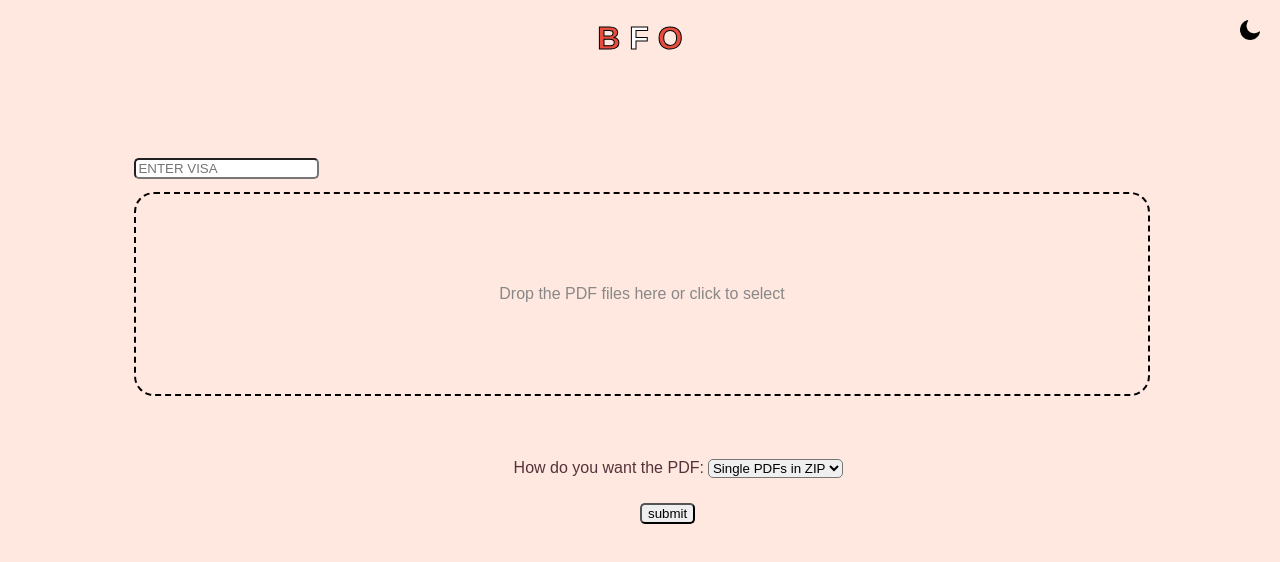
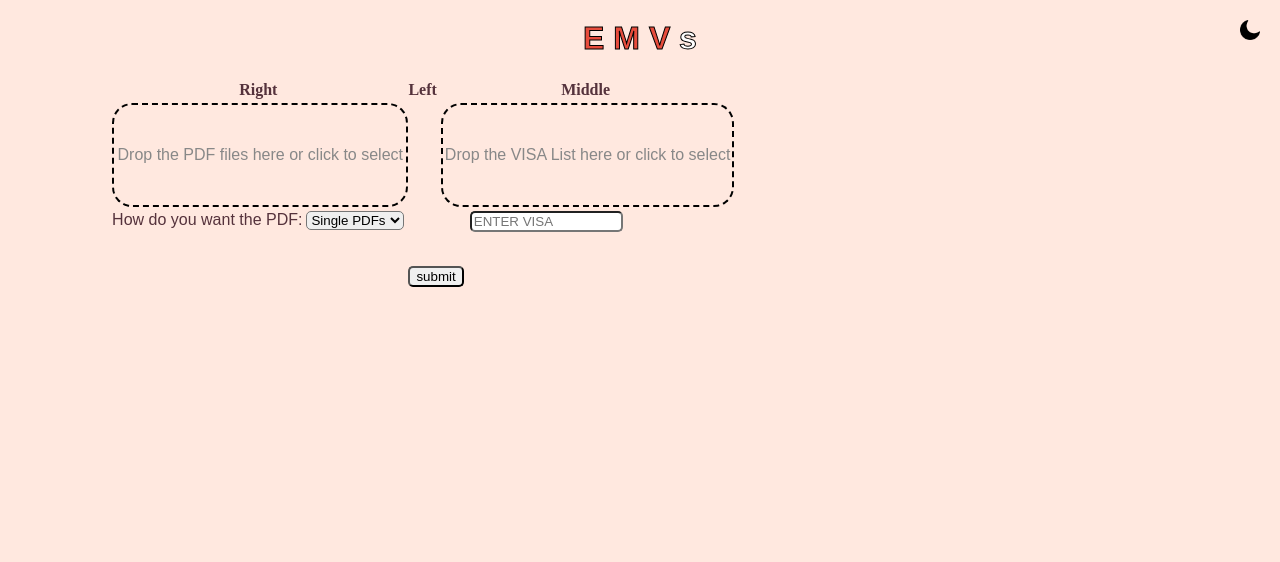
Before and after one commit to OPXBen/PDFStundenplanApplikation, a plain HTML site: page src/html/index.html in a window 1280 px wide. Drawn offline with Linux system fonts and the light colour scheme.

Commit message:
Visa Input add

```diff
--- a/src/css/dark-mode.scss
+++ b/src/css/dark-mode.scss
@@ -22,7 +22,7 @@ body {
   filter: invert(1) hue-rotate(180deg);
 }
 
-#dropZone {
+#dropZonePDF {
     filter: invert(1) hue-rotate(180deg);
     border: 2px dashed #000000;
     border-radius: 20px;
--- a/src/css/main.scss
+++ b/src/css/main.scss
@@ -34,26 +34,22 @@ h1{
     z-index: 1000; /* ensure it stays on top */
 }
 
-#visaInput {
-display: flex;
-margin-top: 8%;
-margin-left: 10% ;
-border-radius: 5px;
-}
 
 
 /* PDF Dropp */
 
-#dropZone {
+#table {
+
+
+
+
+  #dropZonePDF {
     border: 2px dashed #000000;
     border-radius: 20px;
-    width: 80%;
-    height: 200px;
-    margin-top: 1%;
-    margin-left: 10%;
-    margin-bottom: 5%;
+    width: 100%;
+    height: 100px;
     text-align: center;
-    line-height: 200px;
+    line-height: 100px;
     color: #888888;
     font-family: Arial, sans-serif;
     transition: background-color 0.3s, border-color 0.3s;
@@ -64,42 +60,99 @@ border-radius: 5px;
     }
 }
 
+#dropZoneVISA {
+    border: 2px dashed #000000;
+    border-radius: 20px;
+    width: 100%;
+    height: 100px;
+    text-align: center;
+    line-height: 100px;
+    color: #888888;
+    font-family: Arial, sans-serif;
+    transition: background-color 0.3s, border-color 0.3s;
+
+    &:hover {
+      background-color: #88888835;
+
+    }
+}
+
+#visaInput {
+border-radius: 5px;
+width: 50%;
+margin-left: 10%;
+}
+
+
+
+}
+/* Remove VISA list from table flow */
 #listVisaUI {
-  position: absolute;
-  margin-top: 0%;
-  margin-left: 0%;
-  max-width: 100px;
-  max-height: 200px; /* Limit height */
-  overflow-y: auto; /* Enable vertical scrolling */
-  padding: 10px; /* Optional: Padding for better appearance */
-  z-index: 10; /* Ensure it appears above other content if needed */
-  list-style: none; /* Remove numbers or symbols */
+  margin-top: 5px;
+  margin-right: 5%;
+  position: absolute;        /* move left of input */
+  right: 70%; /* spacing from input */
+  padding-top: 100%;      /* pushes scrollbar start down */
+  padding-right: 8px;     /* space for scrollbar */
+  scrollbar-gutter: stable both-edges;
+  list-style: none;
+  max-height: 200px;
+  overflow-y: auto;
+  padding: 6px;
+  z-index: 20;
+    align-items: flex-start;
+
 
   & li {
     list-style: none; /* Ensure list items have no markers */
+      display: inline-flex;
+  justify-content: flex-start;
+  min-width: 60px;     /* fixed left edge */
+  padding: 4px 8px;
+  box-sizing: border-box;
+  white-space: nowrap;
   }
 
   & li:hover {
     background-color: #88888835;
     text-decoration: line-through;
   }
+
+  #listVisaUI::-webkit-scrollbar {
+  width: 12px;
+}
+
+#listVisaUI::-webkit-scrollbar-track {
+  background: #e0e0e0;
+  border-radius: 6px;
+}
+
+#listVisaUI::-webkit-scrollbar-thumb {
+  background: #000000;
+  border-radius: 6px;
+  border: 2px solid #e0e0e0; /* creates contrast */
+}
+
+#listVisaUI::-webkit-scrollbar-thumb:hover {
+  background: #000000;
+}
 }
 
 #OptionPDF {
+text-align: center ;
+
   & select {
     border-radius: 5px;
-    margin-right: 23%;
-  }
+}
   & label {
     font-family: Arial, sans-serif;
-    margin-left: 40%;
   }
 }
 
 #submitButton {
+  position: fixed;
+  margin-top: 30px;
   display: flex;
-  margin-left: 50%;
-  margin-top: 2%;
 
   & button {
     border-radius: 5px;
@@ -109,3 +162,20 @@ border-radius: 5px;
     background-color: #88888835;
   }
 }
+
+ table{
+  margin-left: 8%;
+
+}
+
+.row2 td {
+  height: 0px;      /* different height for the middle row */
+  vertical-align: top;
+}
+.row2 td:last-child {
+  position: relative;}
+
+/*table, th, td {
+  margin-left: 8%;
+  border:1px solid black;
+}*/
--- a/src/html/index.html
+++ b/src/html/index.html
@@ -25,9 +25,10 @@
 
     <body>
         <h1>
-            <span id="B" style="color: #e74c3c; -webkit-text-stroke: 1px #000;">B</span>
-            <span id="F" style="color: #ffffff; -webkit-text-stroke: 1px #000;">F</span>
-            <span id="O" style="color: #e74c3c; -webkit-text-stroke: 1px #000;">O</span>
+            <span id="E" style="color: #e74c3c; -webkit-text-stroke: 1px #000;">E</span>
+            <span id="M" style="color: #e74c3c; -webkit-text-stroke: 1px #000;">M</span>
+            <span id="V" style="color: #e74c3c; -webkit-text-stroke: 1px #000;">V</span>
+            <span id="s" style="color: #ffffff; -webkit-text-stroke: 1px #000;">s</span>
         </h1>
 
         <div id="themeToggle">
@@ -39,30 +40,56 @@
             <img id="moon" src="../img/moon.png" alt="Dark Mode" style="width:20px;height:20px;">
         </button>
         </div>
-
-        <input type="text" id="visaInput" placeholder="Enter Visa" maxlength="5" style="text-transform:uppercase;">
-
-        <div id="dropZone">
+        <div id="table">
+        <table>
+            <tr>
+                <th>Right</th>
+                <th>Left</th>
+                <th>Middle</th>
+            </tr>
+            <tr>
+                <td>        <div id="dropZonePDF">
                         Drop the PDF files here or click to select
                     </div>
                     <input type="file" id="fileInput" name="files" accept=".pdf" style="display: none;">
+            </td>
+                <td></td>
+                <td>        <div id="dropZoneVISA">
+                        Drop the VISA List here or click to select
+                    </div>
+                    <input type="file" id="fileInput" name="files" style="display: none;"></td>
+            </tr>
+            <tr class="row2">
+                <td>        <div id="OptionPDF">
+                        <label for="pdfOption">How do you want the PDF:</label>
+                        <select name="pdfOption" id="pdfOption">
+                            <option value="einzelnePDF">Single PDFs</option>
+                            <option value="mergedPDF">Merged PDF</option>
+                        </select>
+                    </div></td>
+                <td>       </td>
+                <td>        <input type="text" id="visaInput" placeholder="Enter Visa" maxlength="5" style="text-transform:uppercase;">
 
                     <div id="listVisaUI">
                         <ul id="listVisa">
                             <!-- List items will be dynamically inserted here -->
                         </ul>
-        </div>
+                    </div></td>
+            </tr>
+            <tr>
+                <td>
 
-        <div id="OptionPDF">
-			<label for="pdfOption">How do you want the PDF:</label>
-			<select name="pdfOption" id="pdfOption">
-				<option value="einzelnePDF">Single PDFs in ZIP</option>
-				<option value="mergedPDF">Merged PDF</option>
-            </select>
-        </div>
-
+                </td>
+                <td>
  <div id="submitButton">
                         <button type="button" id="submit">submit</button>
                     </div>
+                </td>
+                <td>
+
+                </td>
+            </tr>
+        </table>
+                </div>
     </body>
 </html>
--- a/src/script/splitter.js
+++ b/src/script/splitter.js
@@ -10,7 +10,7 @@ document.addEventListener("DOMContentLoaded", () => {
 		return;
 	}
 
-	const dropZone = document.getElementById("dropZone");
+	const dropZonePDF = document.getElementById("dropZonePDF");
 	const fileInput = document.getElementById("fileInput");
 	const splitButton = document.getElementById("submit");
 	const optionSelect = document.getElementById("pdfOption");
@@ -24,13 +24,13 @@ document.addEventListener("DOMContentLoaded", () => {
 		if (!e.target.files.length) return;
 		selectedFile = e.target.files[0];
 		console.log("Selected via input:", selectedFile.name);
-		dropZone.textContent = `Selected: ${selectedFile.name}`;
+		dropZonePDF.textContent = `Selected: ${selectedFile.name}`;
 	});
 
 	// -----------------------------
-	// Click dropZone to open file dialog
+	// Click dropZonePDF to open file dialog
 	// -----------------------------
-	dropZone.addEventListener("click", () => fileInput.click());
+	dropZonePDF.addEventListener("click", () => fileInput.click());
 
 	// -----------------------------
 	// Prevent default drag behaviors
@@ -42,20 +42,20 @@ document.addEventListener("DOMContentLoaded", () => {
 		}, false);
 	});
 
-	dropZone.addEventListener("dragover", (e) => {
+	dropZonePDF.addEventListener("dragover", (e) => {
 		e.dataTransfer.dropEffect = "copy";
-		dropZone.classList.add("highlight");
+		dropZonePDF.classList.add("highlight");
 	});
 
-	dropZone.addEventListener("dragleave", () => dropZone.classList.remove("highlight"));
+	dropZonePDF.addEventListener("dragleave", () => dropZonePDF.classList.remove("highlight"));
 
-	dropZone.addEventListener("drop", (e) => {
-		dropZone.classList.remove("highlight");
+	dropZonePDF.addEventListener("drop", (e) => {
+		dropZonePDF.classList.remove("highlight");
 		const files = e.dataTransfer.files;
 		if (!files || !files.length) return;
 		selectedFile = files[0];
 		console.log("Dropped file:", selectedFile.name);
-		dropZone.textContent = `Selected: ${selectedFile.name}`;
+		dropZonePDF.textContent = `Selected: ${selectedFile.name}`;
 	});
 
 	// -----------------------------
```
Also changed, not shown: src/css/dark-mode.css, src/css/main.css, 1 other file. Lines whose indentation alone changed are shown as unchanged.
